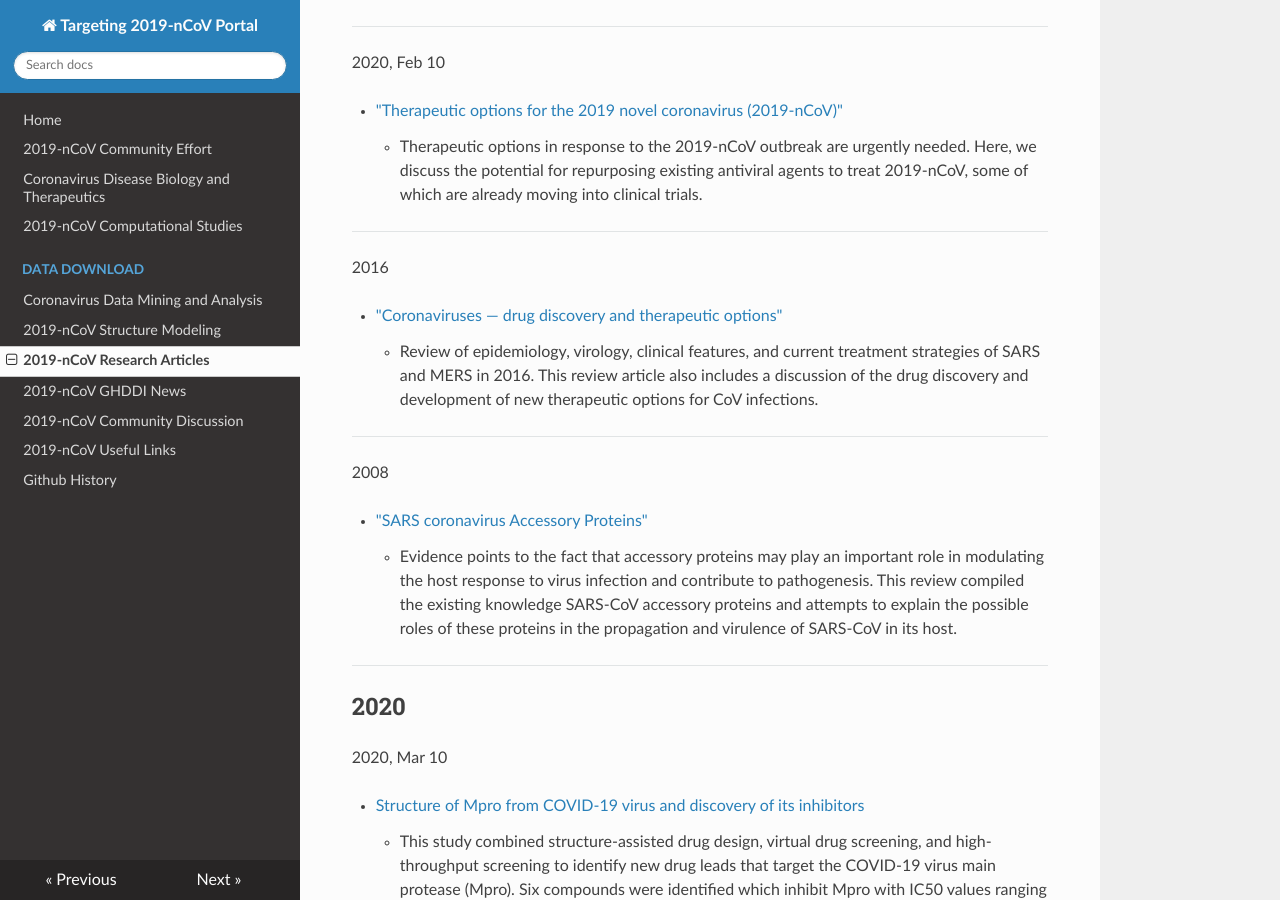
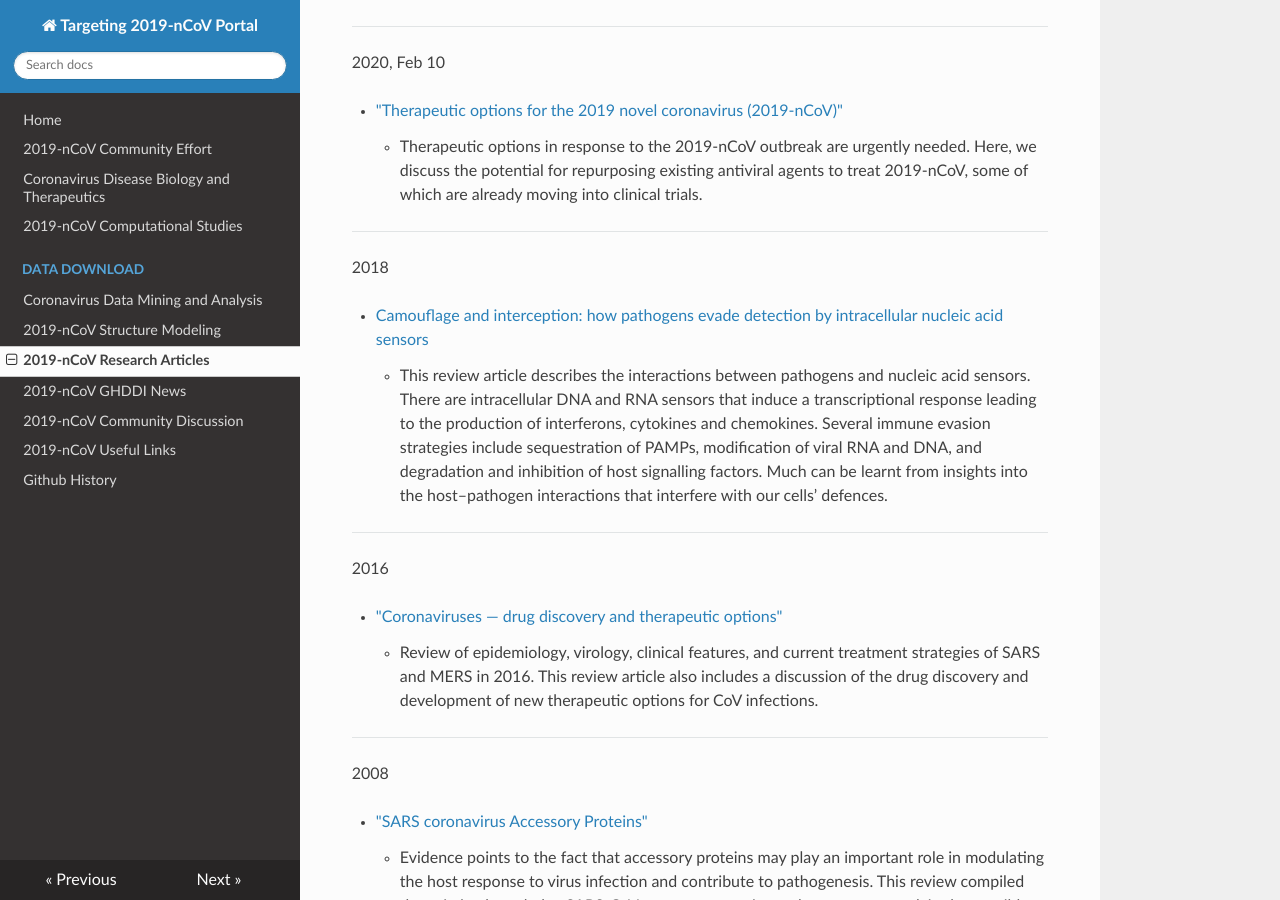
Before and after one commit to GHDDI-AILab/Targeting2019-nCoV, an MkDocs documentation site: the page built from docs/research_progress.md, in a window 1280 px wide and 900 px high, scrolled down 333 px. Built offline with MkDocs 1.6.1, drawn with Linux system fonts in a browser that asks for light colours; nearby versions of some CDN libraries.

Commit message:
Update research_progress.md

```diff
--- a/docs/research_progress.md
+++ b/docs/research_progress.md
@@ -11,6 +11,13 @@
 
  * ["Therapeutic options for the 2019 novel coronavirus (2019-nCoV)"](https://www.nature.com/articles/d41573-020-00016-0)
     * Therapeutic options in response to the 2019-nCoV outbreak are urgently needed. Here, we discuss the potential for repurposing existing antiviral agents to treat 2019-nCoV, some of which are already moving into clinical trials.
+
+---
+
+2018
+
+ * [Camouﬂage and interception: how pathogens evade detection by intracellular nucleic acid sensors](http://ghddiai.oss-cn-zhangjiakou.aliyuncs.com/file/file_camoflageandinterception.pdf)
+    * This review article describes the interactions between pathogens and nucleic acid sensors. There are intracellular DNA and RNA sensors that induce a transcriptional response leading to the production of interferons, cytokines and chemokines. Several immune evasion strategies include sequestration of PAMPs, modification of viral RNA and DNA, and degradation and inhibition of host signalling factors. Much can be learnt from insights into the host–pathogen interactions that interfere with our cells’ defences.
 
 ---
 
```
